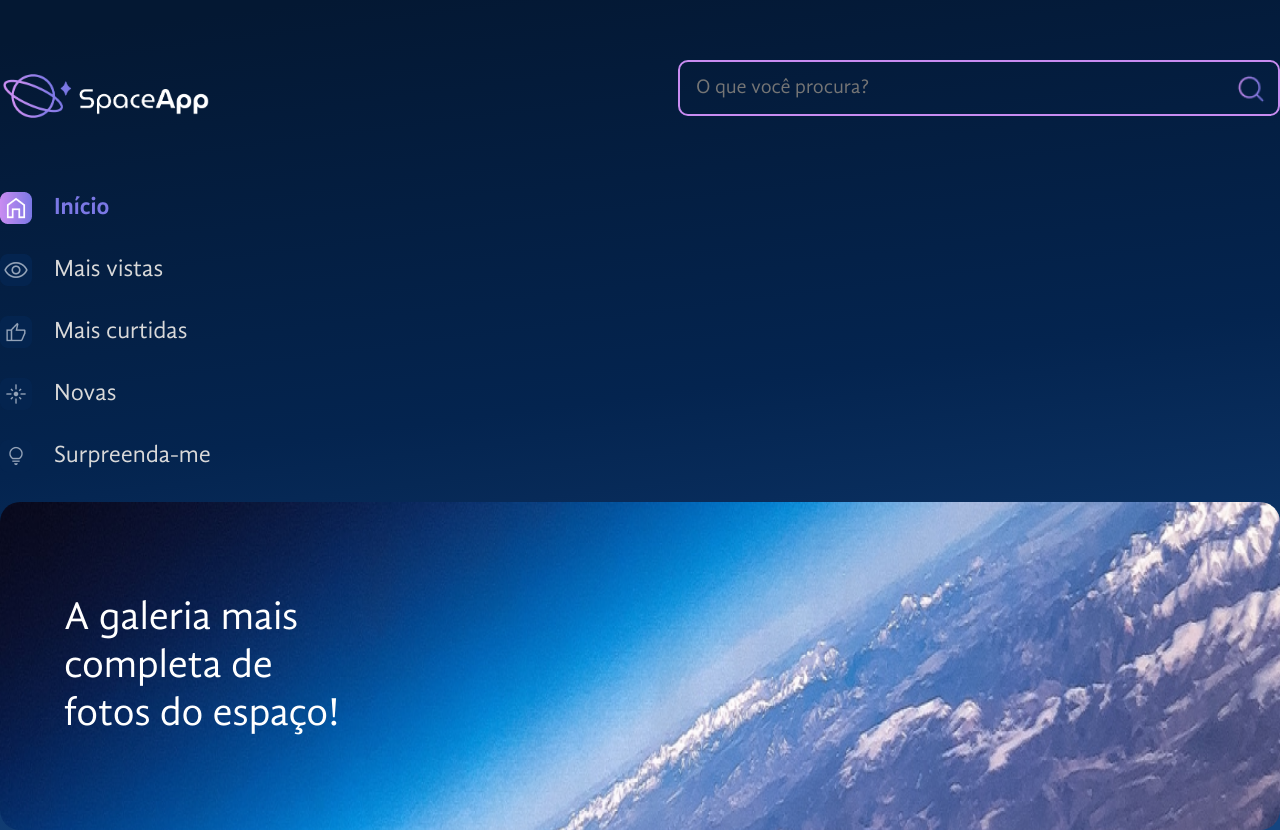
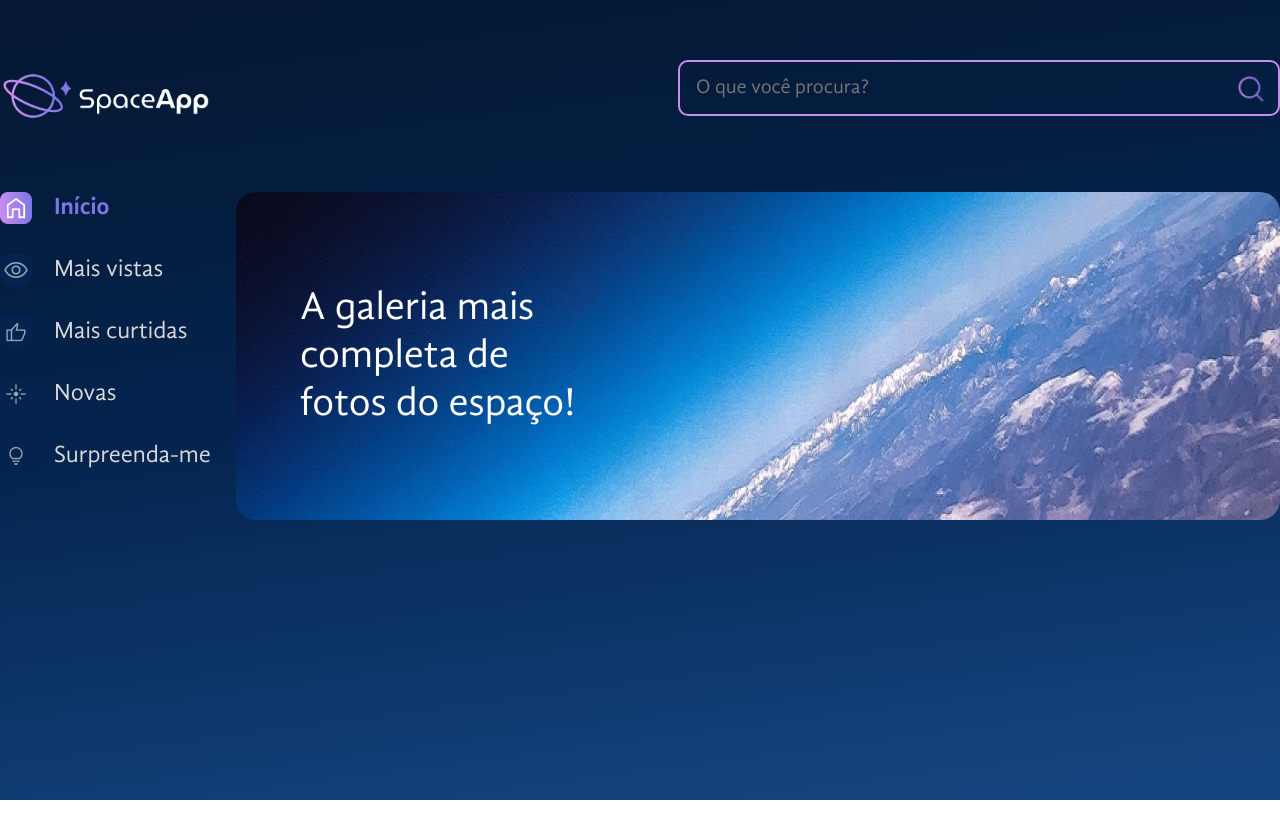
Before and after one commit to LeonardoTorresRodrigues/space-app, a React (Vite) app: page / in a window 1280 px wide. After the commit the page ends 800 px from the top, so only its background shows below. Built offline with nearby package versions, Linux system fonts and the light colour scheme.

Commit message:
style: add styled container to the main content

```diff
--- a/src/App.jsx
+++ b/src/App.jsx
@@ -11,13 +11,31 @@
   min-height: 100vh;
 `
 
+const MainContainer = styled.main`
+  display: flex;
+  gap: 24px;
+`
+
+const AppContainer = styled.div`
+  width: 1440px;
+  margin: 0 auto;
+  max-width: 100%;
+`
+
 function App() {
   return (
     <FundoGradiente>
       <EstilosGlobais />
-      <Cabecalho />
-      <BarraLateral />
-      <Banner texto='A galeria mais completa de fotos do espaço!' backgroundImage={bannerBackground}/>
+      <AppContainer>
+        <Cabecalho />
+        <MainContainer>
+          <BarraLateral />
+          <Banner
+            texto='A galeria mais completa de fotos do espaço!'
+            backgroundImage={bannerBackground}
+          />
+        </MainContainer>
+      </AppContainer>
     </FundoGradiente>
   )
 }
```
